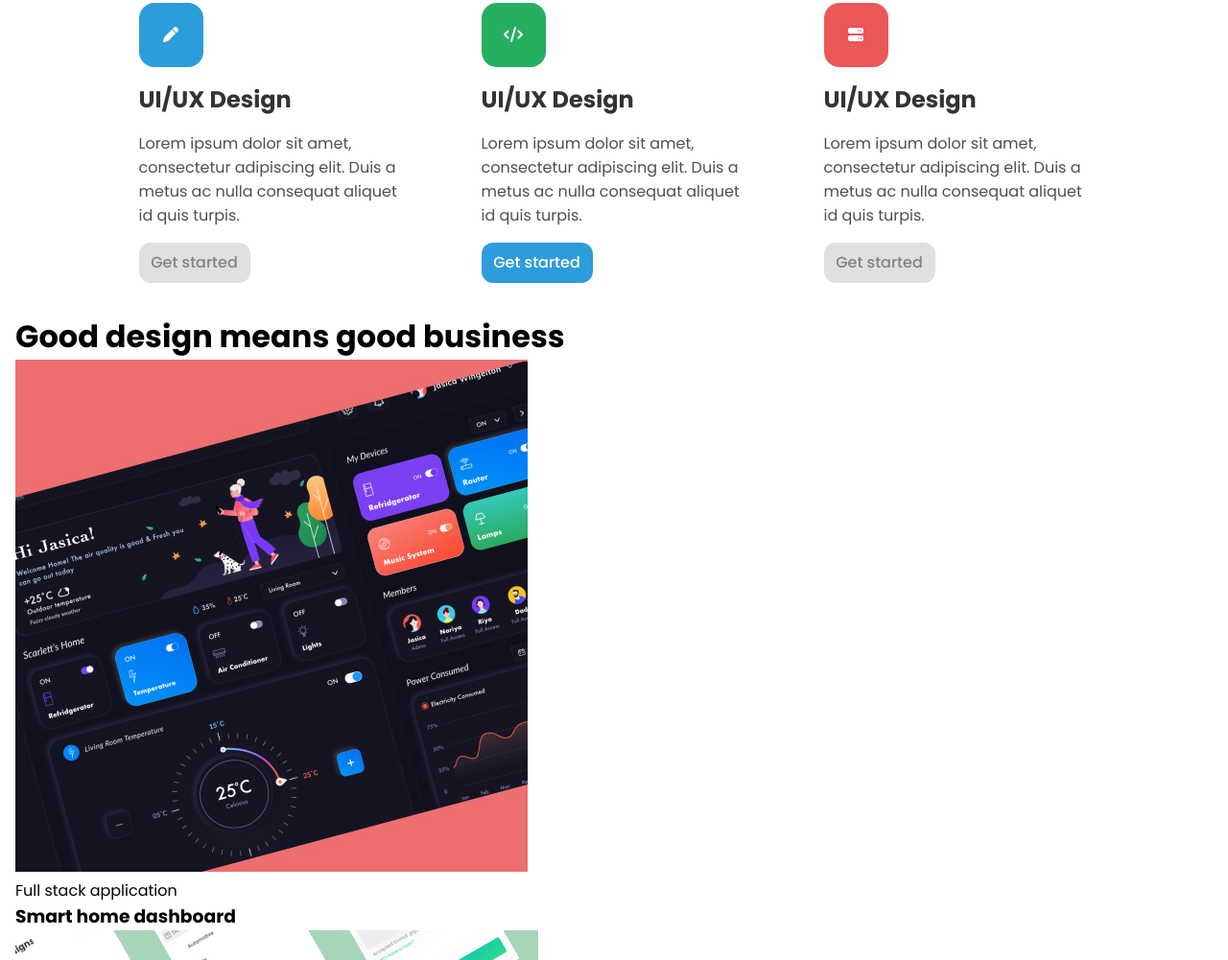
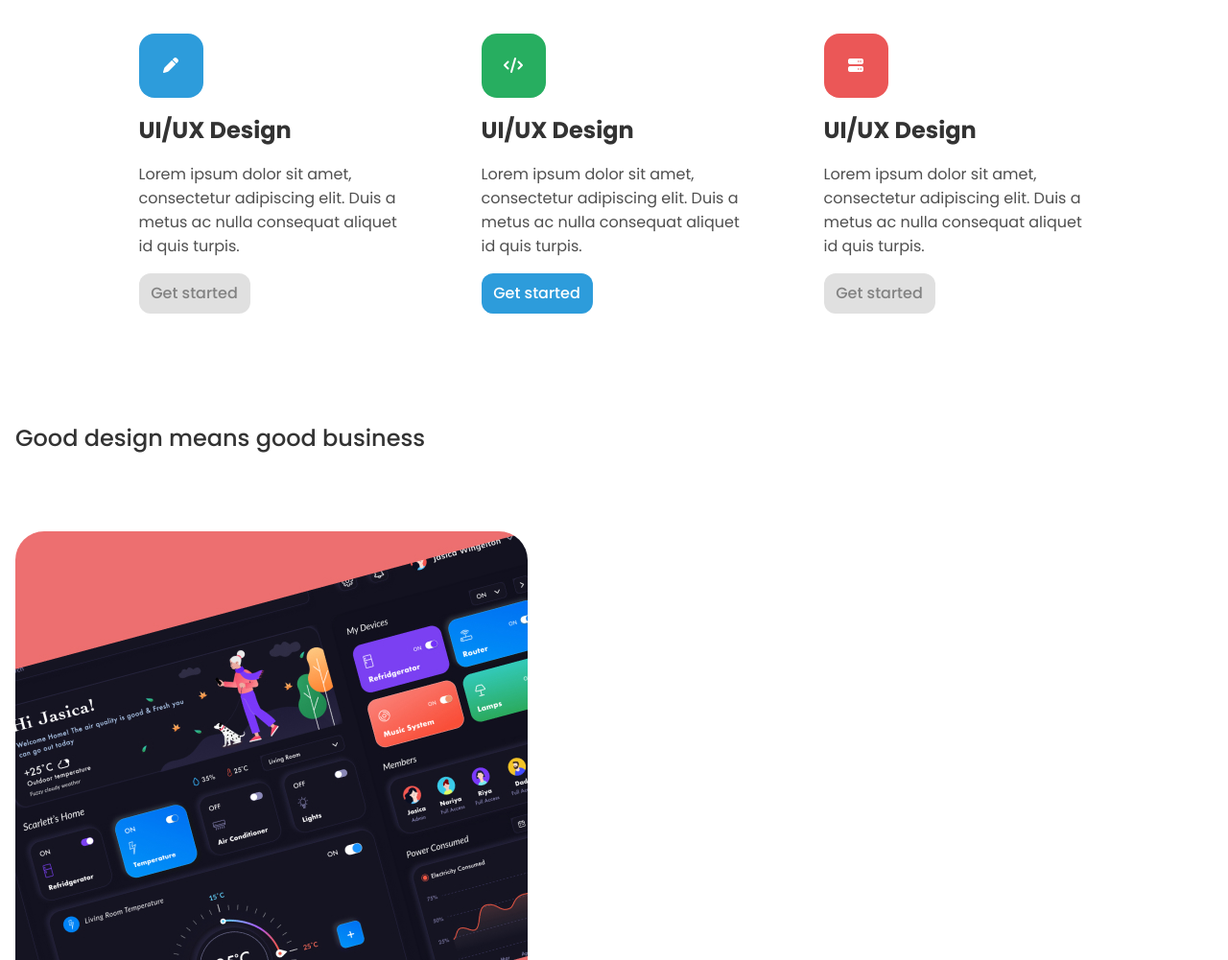
Before and after one commit to RickHalmoguera/edie-homepage-master, a plain HTML site: page index.html in a window 1280 px wide. Shown: the part 1099-2100 px from the top of the page at 96% size. Drawn offline with Linux system fonts and the light colour scheme.

Commit message:
designs done

```diff
--- a/index.html
+++ b/index.html
@@ -77,9 +77,9 @@
     </div>
 
   </div>
-
   <div class="c-designs">
     <h1>Good design means good business</h1>
+
     <div class="c-designs__card">
       <img src="./smarthome.jpg" alt="smarthome">
       <p>Full stack application</p>
@@ -103,6 +103,11 @@
       <p>Front End application</p>
       <h3>Juice product homepage</h3>
     </div>
+
+    <div class="c-designs__link">
+      <p>see more <i class="fa-solid fa-arrow-right"></i></p>
+    </div>
+
   </div>
 
 
--- a/style.css
+++ b/style.css
@@ -180,12 +180,11 @@ body{
 }
 
 .c-services h1{
-
+    margin: 2em 0 2em 0;
     width: 300 px;
     color: #333;
     font-size: 24px;
     font-weight: 500;
-    padding: 2rem;
 }
 
 .c-card{
@@ -251,3 +250,50 @@ body{
     background-color: #2D9CDB;
     color: #fff;
 }
+
+/*--------------------DESIGNS STYLES---------------*/
+
+
+.c-designs{
+    margin-top: 2em;
+    display: flex;
+    flex-direction: column;
+    gap: 2em;
+}
+
+.c-designs h1{
+    margin: 2em 0 2em 0;
+    width: 300 px;
+    color: #333;
+    font-size: 24px;
+    font-weight: 500;
+
+}
+
+.c-designs__card img{
+    border-radius: 30px;
+    max-width: 534px;
+}
+
+.c-designs__card p{
+    color: #828282;
+    font-size: 14px;
+    font-weight: 300;
+}
+
+.c-designs__card h3{
+    color:#333;
+font-size: 18px;
+font-weight: 500;
+}
+
+.c-designs__link p{
+    color: #2D9CDB;
+    font-size: 24px;
+    font-weight: 500;
+}
+
+@media only screen and (min-width:900px) {
+    .c-designs{
+    }
+}
```
